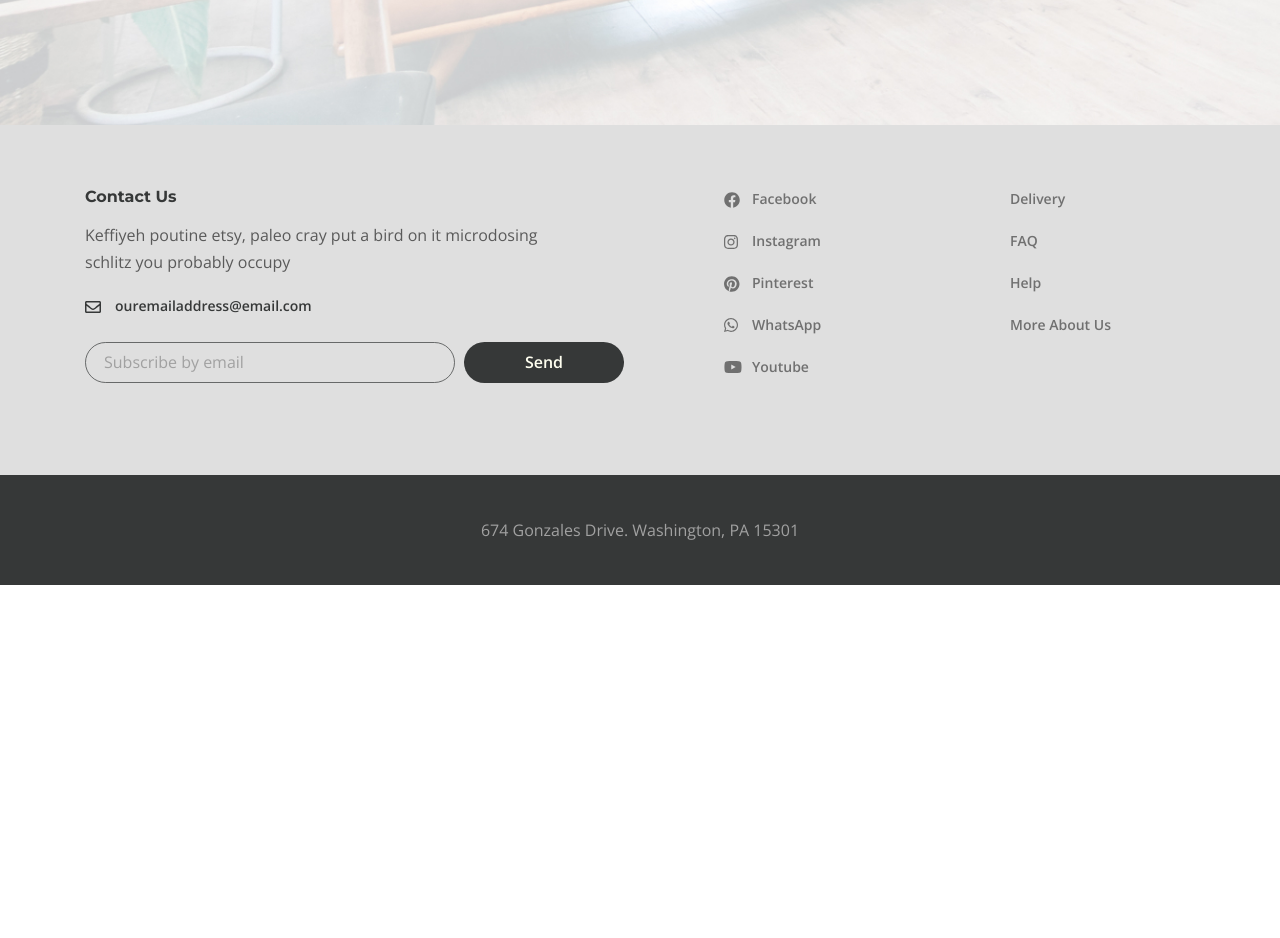
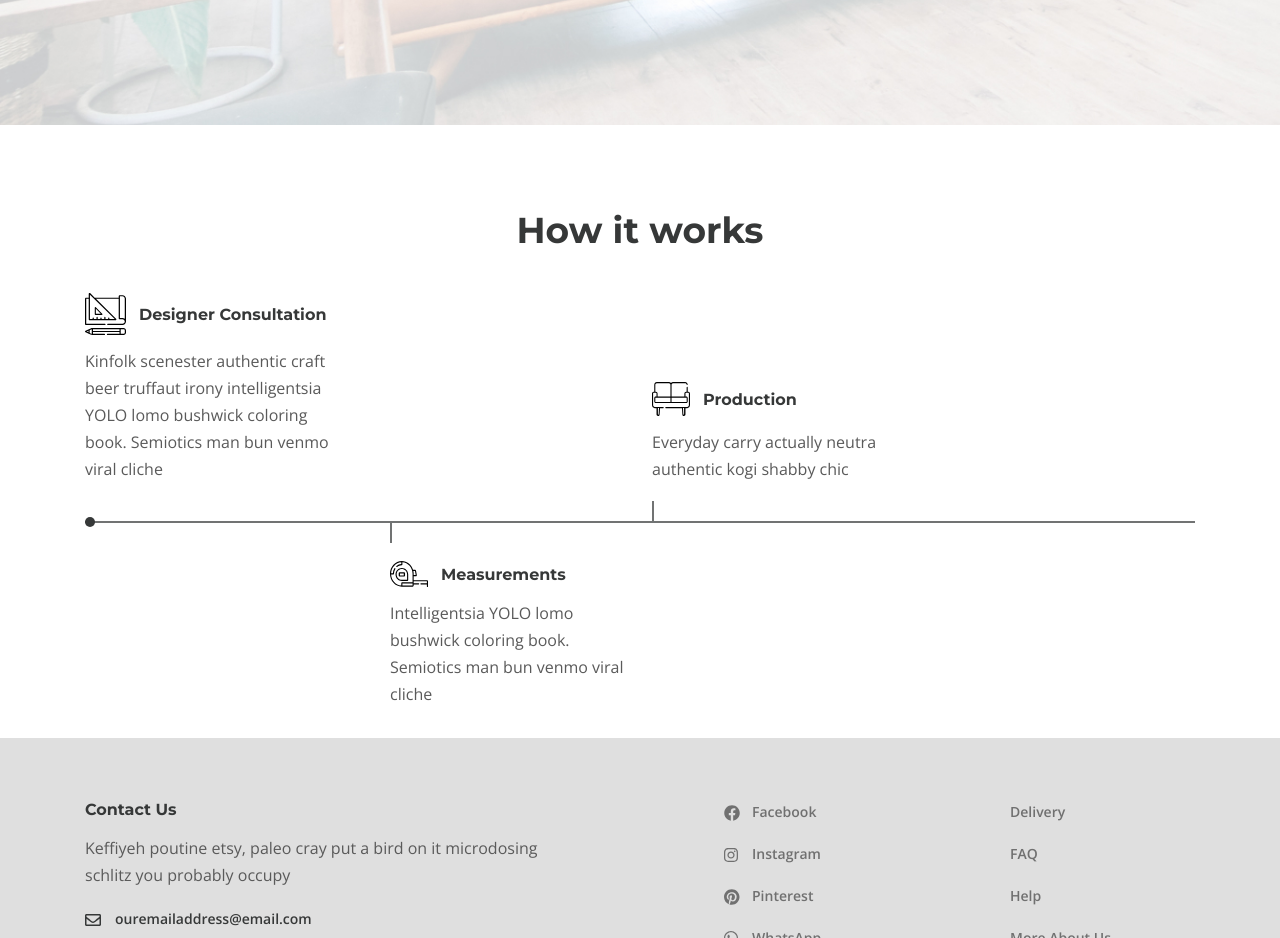
Before and after one commit to programer1983/layout-furnityre-collection, a website: page app/index.html in a window 1280 px wide. Shown: the part 2180-3118 px from the top of the page. Before the commit the page ends 2765 px from the top, so only its background shows below. Drawn offline with nearby package versions, Linux system fonts and the light colour scheme.

Commit message:
create works-path  block

```diff
--- a/app/index.html
+++ b/app/index.html
@@ -134,6 +134,30 @@
           <p class="decor__text">Deep v you probably haven't heard of them banh mi synth actually affogato. Artlyft ethical the one drinking vinegar austint</p>
         </div>
       </section>
+      <section class="works-path">
+        <div class="container">
+          <h3 class="works-path__title">How it works</h3>
+          <div class="works-path__items">
+            <div class="works-path__items-box">
+              <div class="works-path__item works-path__item--consultation">
+                <img class="works-path__item-img" src="images/graphic-tools-1.svg" alt="Icon">
+                <h6 class="works-path__item-title">Designer Consultation</h6>
+                <p class="works-path__item-text">Kinfolk scenester authentic craft beer truffaut irony intelligentsia YOLO lomo bushwick coloring book. Semiotics man bun venmo viral cliche </p>
+              </div>
+              <div class="works-path__item works-path__item--production">
+                <img class="works-path__item-img" src="images/graphic-tools-2.svg" alt="Icon">
+                <h6 class="works-path__item-title">Production</h6>
+                <p class="works-path__item-text">Everyday carry actually neutra authentic kogi shabby chic</p>
+              </div>
+            </div>
+              <div class="works-path__item works-path__item--measuring">
+                <img class="works-path__item-img" src="images/graphic-tools-3.svg" alt="Icon">
+                <h6 class="works-path__item-title">Measurements</h6>
+                <p class="works-path__item-text">Intelligentsia YOLO lomo bushwick coloring book. Semiotics man bun venmo viral cliche</p>
+              </div>
+          </div>
+        </div>
+      </section>
     </main>
     <footer class="footer">
       <div class="footer__content">
--- a/app/scss/style.scss
+++ b/app/scss/style.scss
@@ -311,9 +311,9 @@
     text-align: center;
     padding: 45px 0 105px;
     &__title {
+        @extend %title-font;
         color: $title;
         font-size: 36px;
-        font-weight: 700;
         line-height: 51px;
         margin-bottom: 25px;
         padding-bottom: 25px;
@@ -401,9 +401,9 @@
     background-size: cover;
     background-repeat: no-repeat;
     &__title {
+        @extend %title-font;
         color: $title;
         font-size: 60px;
-        font-weight: 700;
         line-height: 80px;
         max-width: 731px;;
         padding-bottom: 22px;
@@ -423,4 +423,82 @@
         line-height: 28px;
         max-width: 540px;
     }
+}
+
+/* ===== WORKS PATH ============================================================== */
+
+.works-path {
+    padding: 80px 0 30px;
+    &__title {
+        @extend %title-font;
+        color: $title;
+        font-size: 36px;
+        line-height: 51px;
+        text-align: center;
+        margin-bottom: 37.44px;
     }
+    &__items {}
+    &__items-box {
+        display: flex;
+        align-items: flex-end;
+        border-bottom: 2px solid rgba($title, .7);
+        position: relative;
+        &::before {
+            content: '';
+            position: absolute;
+            bottom: -6px;
+            left: 0;
+            width: 10px;
+            height: 10px;
+            background-color: $title;
+            border-radius: 50%;
+        }
+    }
+    &__item {
+        width: 250px;
+        height: 100%;
+        display: flex;
+        align-items: center;
+        flex-wrap: wrap;
+        position: relative;
+    }
+    &__item--production,
+    &__item--consultation {
+        padding-bottom: 38px;
+    }
+    &__item--measuring {
+        padding-top: 38px;
+        margin-left: 305px;
+        &::before {
+            content: '';
+            position: absolute;
+            top: 0;
+            left: 0;
+            width: 2px;
+            height: 20px;
+            background-color: rgba($title, .7);
+        }
+    }
+    &__item--production {
+        margin-left: 317px;
+        &::after {
+            content: '';
+            position: absolute;
+            bottom: 0;
+            left: 0;
+            width: 2px;
+            height: 20px;
+            background-color: rgba($title, .7);
+        }
+    }
+    &__item-img {}
+    &__item-title {
+        @extend %title-font;
+        margin-left: 13px;
+        color: $title;
+        line-height: 23px;
+    }
+    &__item-text {
+        margin-top: 13px;
+    }
+}
```
Also changed, not shown: app/css/style.min.css, app/images/graphic-tools-1.svg (added), app/images/graphic-tools-2.svg (added), app/images/graphic-tools-3.svg (added).
